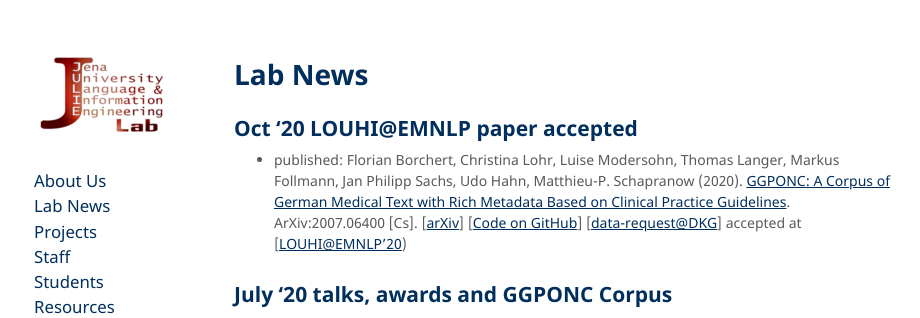
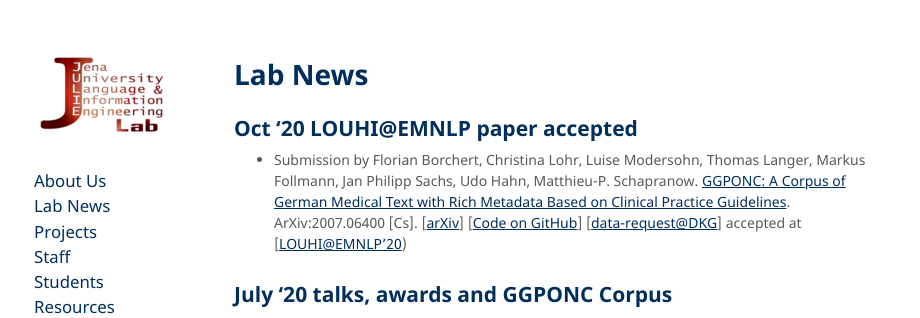
Before and after one commit to JULIELab/JULIELab.github.io, a Jekyll site: the page built from Lab+News.md, in a window 1280 px wide and 900 px high. Shown: the top 318 px of the window, without its empty margins (176-1096 px from the left). Built offline with Jekyll 4.4.1, drawn with Linux system fonts in a browser that asks for light colours; our own code applies the rules of GitHub Pages for plain Markdown files.

Commit message:
Update Lab+News.md

```diff
--- a/Lab+News.md
+++ b/Lab+News.md
@@ -5,7 +5,7 @@
 
 ## Oct '20 LOUHI@EMNLP paper accepted
 
-* published: Florian Borchert, Christina Lohr, Luise Modersohn, Thomas Langer, Markus Follmann, Jan Philipp Sachs, Udo Hahn, Matthieu-P. Schapranow (2020). [GGPONC: A Corpus of German Medical Text with Rich Metadata Based on Clinical Practice Guidelines](http://arxiv.org/abs/2007.06400). ArXiv:2007.06400 [Cs]. [[arXiv](http://arxiv.org/abs/2007.06400)] [[Code on GitHub](https://github.com/JULIELab/GGPOnc)] [[data-request@DKG](https://www.leitlinienprogramm-onkologie.de/projekte/ggponc-english/)] accepted at [[LOUHI@EMNLP'20](https://louhi2020.fbk.eu/))
+* Submission by Florian Borchert, Christina Lohr, Luise Modersohn, Thomas Langer, Markus Follmann, Jan Philipp Sachs, Udo Hahn, Matthieu-P. Schapranow. [GGPONC: A Corpus of German Medical Text with Rich Metadata Based on Clinical Practice Guidelines](http://arxiv.org/abs/2007.06400). ArXiv:2007.06400 [Cs]. [[arXiv](http://arxiv.org/abs/2007.06400)] [[Code on GitHub](https://github.com/JULIELab/GGPOnc)] [[data-request@DKG](https://www.leitlinienprogramm-onkologie.de/projekte/ggponc-english/)] accepted at [[LOUHI@EMNLP'20](https://louhi2020.fbk.eu/))
 
 ## July '20 talks, awards and GGPONC Corpus
 
```
